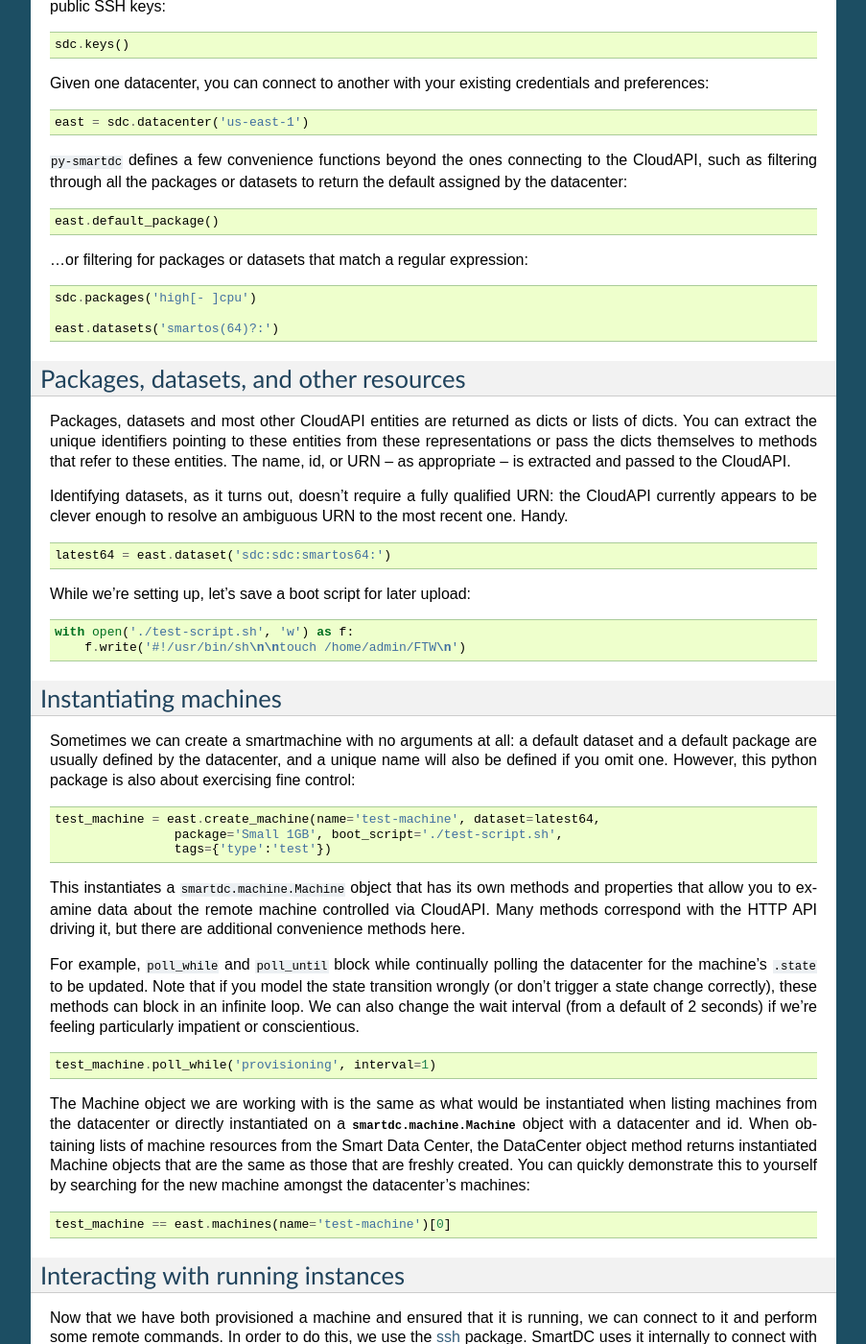
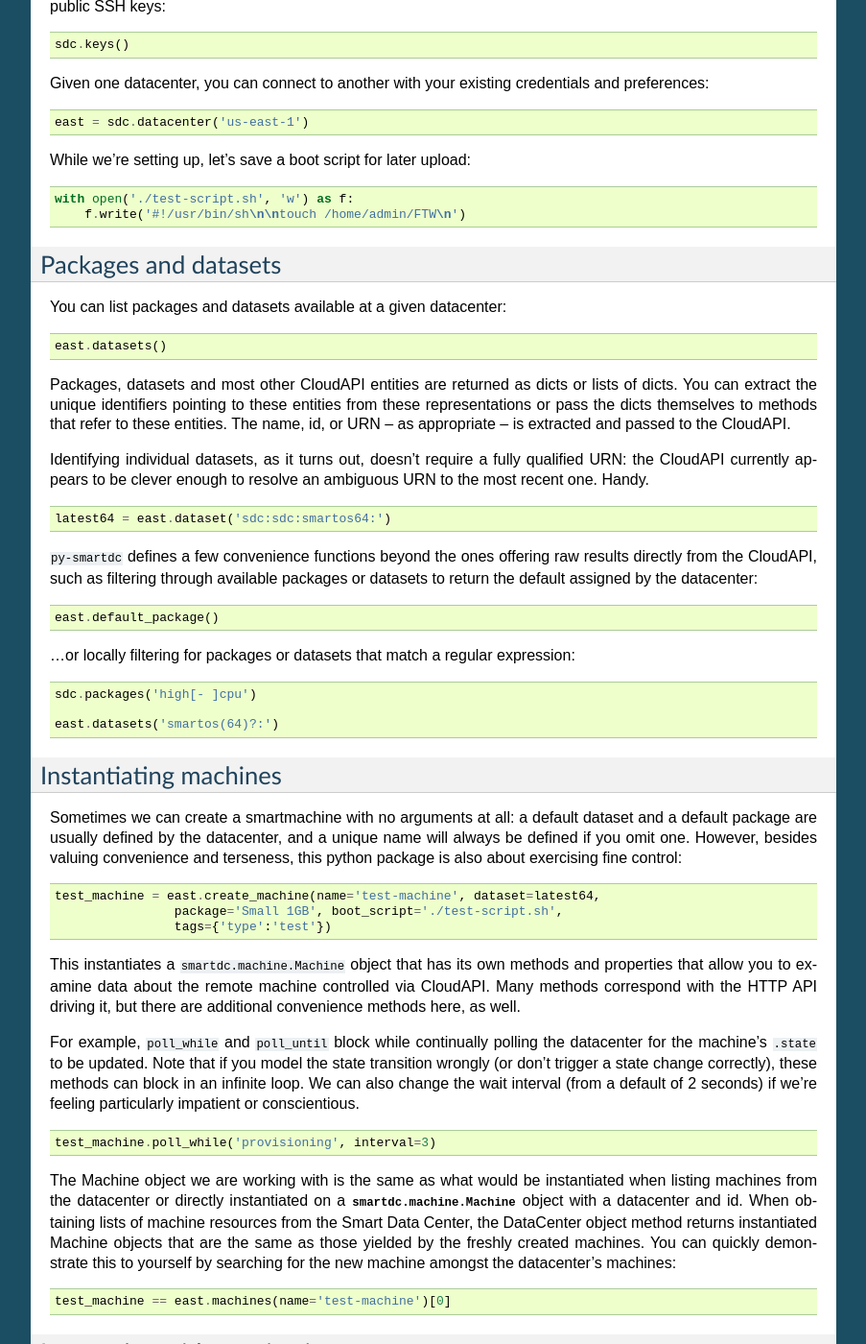
Before and after one commit to atl/py-smartdc, a Sphinx documentation site: the page built from docs/tutorial.rst, in a window 1280 px wide and 1400 px high, scrolled down 488 px. Shown: the whole window at 96% size, without its empty margins (198-1101 px from the left). Built offline with Sphinx 7.4.7, drawn with Linux system fonts in a browser that asks for light colours; some of the changed text lies outside the part shown.

Commit message:
tutorial reorg

```diff
--- a/docs/tutorial.rst
+++ b/docs/tutorial.rst
@@ -4,8 +4,8 @@ Tutorial
 This is an example session as a mini-tutorial on SmartDC's most striking
 features.
 
-Setup
------
+Datacenters and setting up a connection
+---------------------------------------
 
 We begin by importing the library and initializing the DataCenter, which is
 effectively our persistent connection object::
@@ -34,20 +34,17 @@ credentials and preferences::
 
     east = sdc.datacenter('us-east-1')
 
-``py-smartdc`` defines a few convenience functions beyond the ones connecting
-to the CloudAPI, such as filtering through all the packages or datasets to
-return the default assigned by the datacenter::
+While we're setting up, let's save a boot script for later upload::
 
-    east.default_package()
+    with open('./test-script.sh', 'w') as f:
+        f.write('#!/usr/bin/sh\n\ntouch /home/admin/FTW\n')
 
-...or filtering for packages or datasets that match a regular expression::
+Packages and datasets
+---------------------
 
-    sdc.packages('high[- ]cpu')
+You can list packages and datasets available at a given datacenter::
 
-    east.datasets('smartos(64)?:')
-
-Packages, datasets, and other resources
----------------------------------------
+    east.datasets()
 
 Packages, datasets and most other CloudAPI entities are returned as dicts or
 lists of dicts. You can extract the unique identifiers pointing to these
@@ -55,26 +52,35 @@ entities from these representations or pass the dicts themselves to methods
 that refer to these entities. The name, id, or URN -- as appropriate -- is
 extracted and passed to the CloudAPI.
 
-Identifying datasets, as it turns out, doesn't require a fully qualified URN:
-the CloudAPI currently appears to be clever enough to resolve an ambiguous URN
-to the most recent one. Handy.
+Identifying individual datasets, as it turns out, doesn't require a fully
+qualified URN: the CloudAPI currently appears to be clever enough to resolve
+an ambiguous URN to the most recent one. Handy.
 
 ::
 
     latest64 = east.dataset('sdc:sdc:smartos64:')
 
-While we're setting up, let's save a boot script for later upload::
+``py-smartdc`` defines a few convenience functions beyond the ones offering
+raw results directly from the CloudAPI, such as filtering through available
+packages or datasets to return the default assigned by the datacenter::
 
-    with open('./test-script.sh', 'w') as f:
-        f.write('#!/usr/bin/sh\n\ntouch /home/admin/FTW\n')
+    east.default_package()
+
+...or locally filtering for packages or datasets that match a regular
+expression::
+
+    sdc.packages('high[- ]cpu')
+
+    east.datasets('smartos(64)?:')
 
 Instantiating machines
 ----------------------
 
 Sometimes we can create a smartmachine with no arguments at all: a default
 dataset and a default package are usually defined by the datacenter, and a
-unique name will also be defined if you omit one. However, this python package
-is also about exercising fine control::
+unique name will always be defined if you omit one. However, besides valuing
+convenience and terseness, this python package is also about exercising fine
+control::
 
     test_machine = east.create_machine(name='test-machine', dataset=latest64,
                     package='Small 1GB', boot_script='./test-script.sh',
@@ -83,7 +89,7 @@ is also about exercising fine control::
 This instantiates a ``smartdc.machine.Machine`` object that has its own
 methods and properties that allow you to examine data about the remote machine
 controlled via CloudAPI. Many methods correspond with the HTTP API driving it,
-but there are additional convenience methods here.
+but there are additional convenience methods here, as well.
 
 For example, ``poll_while`` and ``poll_until`` block while continually polling
 the datacenter for the machine's ``.state`` to be updated. Note that if you
@@ -94,15 +100,16 @@ impatient or conscientious.
 
 ::
 
-    test_machine.poll_while('provisioning', interval=1)
+    test_machine.poll_while('provisioning', interval=3)
 
 The Machine object we are working with is the same as what would be
 instantiated when listing machines from the datacenter or directly
 instantiated on a :py:class:`smartdc.machine.Machine` object with a datacenter
 and id. When obtaining lists of machine resources from the Smart Data Center,
 the DataCenter object method returns instantiated Machine objects that are the
-same as those that are freshly created. You can quickly demonstrate this to
-yourself by searching for the new machine amongst the datacenter's machines::
+same as those yielded by the freshly created machines. You can quickly
+demonstrate this to yourself by searching for the new machine amongst the
+datacenter's machines::
 
     test_machine == east.machines(name='test-machine')[0]
 
```
